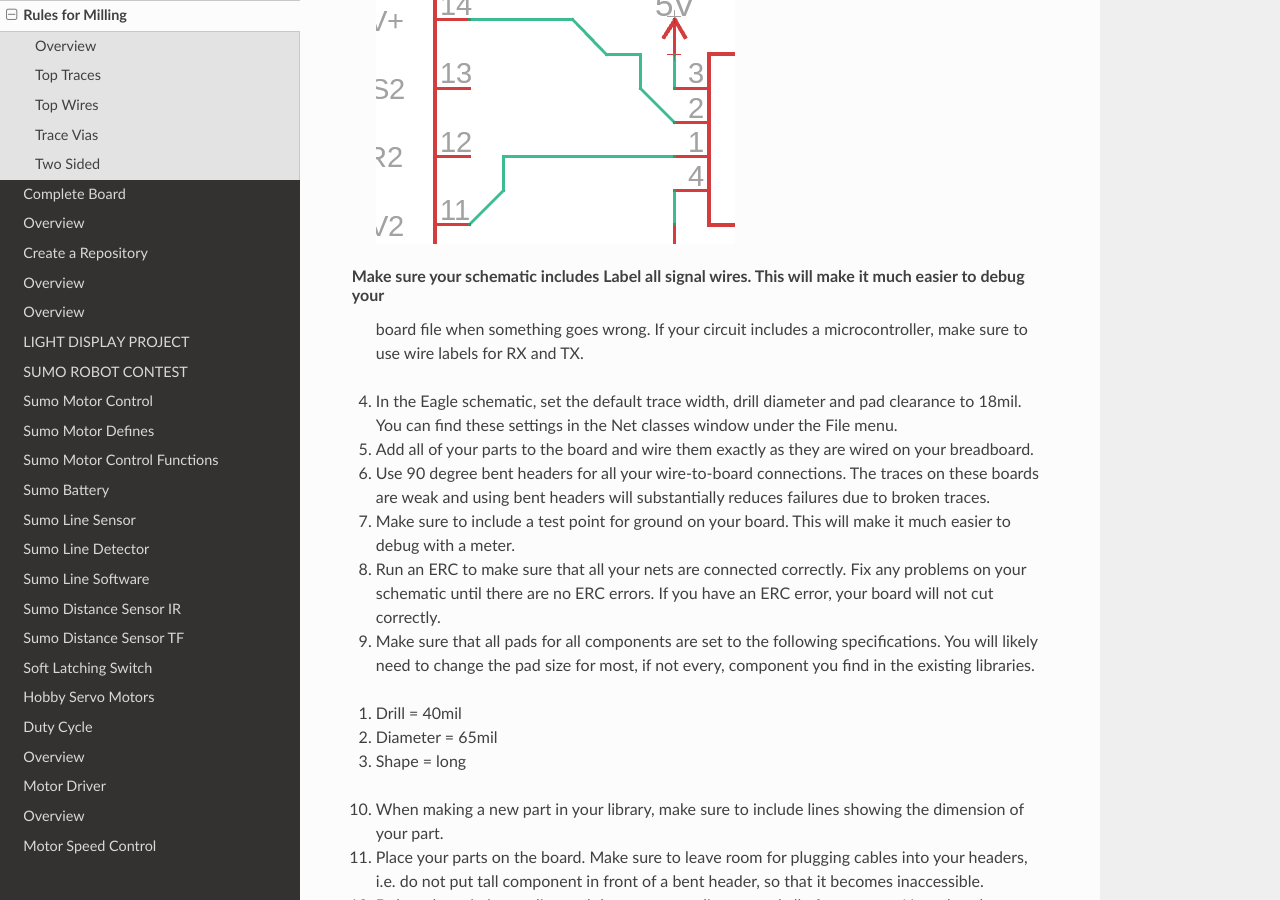
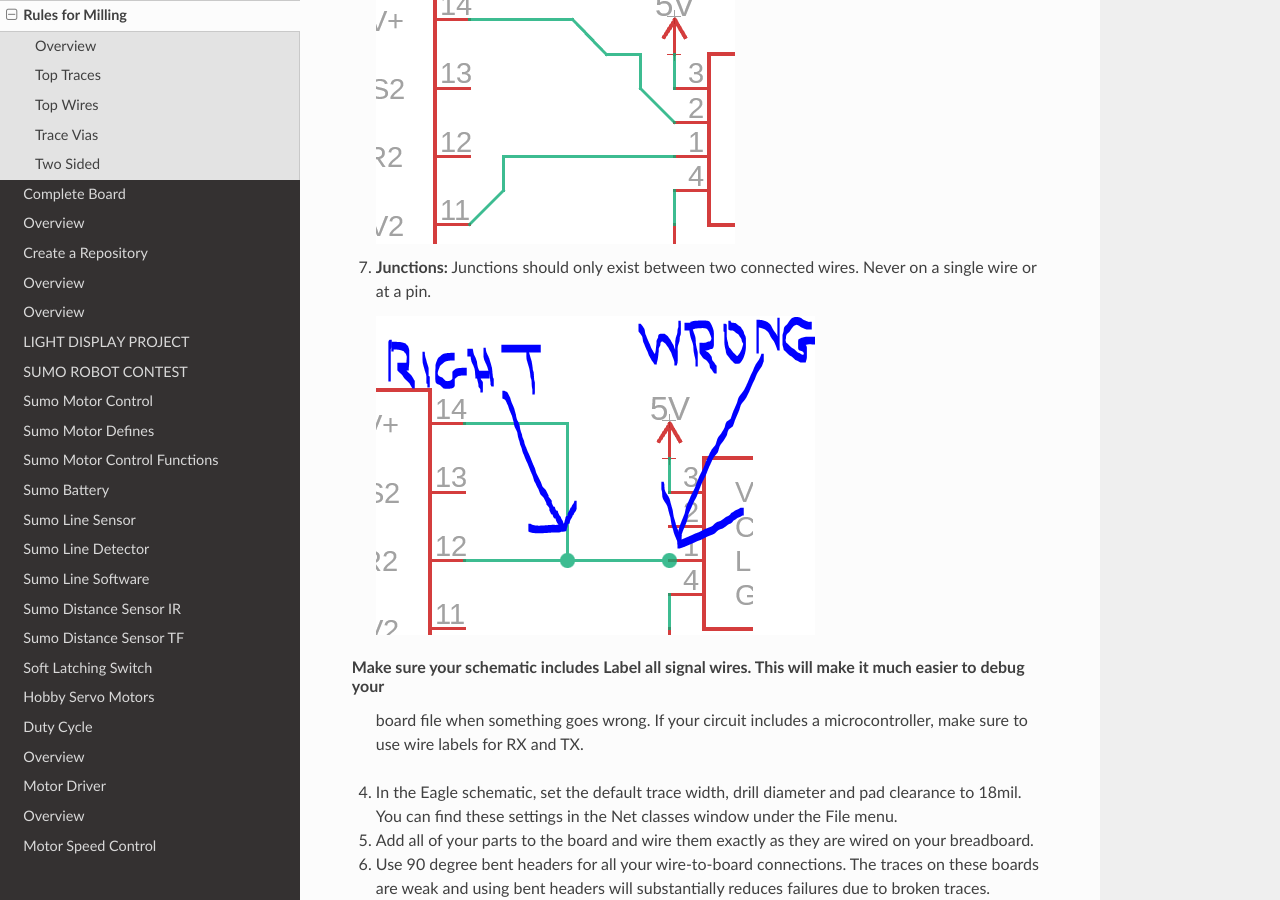
Before and after one commit to maxtkc/mvths-wiki, a Sphinx documentation site: the page built from docs/046-rules-for-milling-boards.rst, in a window 1280 px wide and 900 px high, scrolled down 1443 px. Built offline with Sphinx 7.4.7 and the Read the Docs theme 2.0.0, drawn with Linux system fonts in a browser that asks for light colours; pages that are not in the unit, such as notebooks, are missing from menus.

Commit message:
Update 046-rules-for-milling-boards.rst

```diff
--- a/docs/046-rules-for-milling-boards.rst
+++ b/docs/046-rules-for-milling-boards.rst
@@ -12,11 +12,9 @@ Once you have finished the tutorials, you are ready to design your circuit using
 
    .. figure:: images/dipsmt.PNG
 
-
 #. **Power and Ground:** Make sure to include power and ground symbols on your on your schematic. Make sure your power symbols face up and your ground symbols face down.
 
    .. figure:: images/upandown.png
-
 
 #. **Mirror Design:** Make sure your schematic mirrors exactly the connections on your breadboard.
 
@@ -27,6 +25,10 @@ Once you have finished the tutorials, you are ready to design your circuit using
 #. **Right Angles:** Make sure all your wires on your schematic run at right angles. NOT like the example below.
 
    .. figure:: images/bentwire.PNG
+
+#. **Junctions:** Junctions should only exist between two connected wires. Never on a single wire or at a pin.
+
+   .. figure:: images/junctions.PNG
 
 Make sure your schematic includes Label all signal wires. This will make it much easier to debug your
    board file when something goes wrong. If your circuit includes a
```
